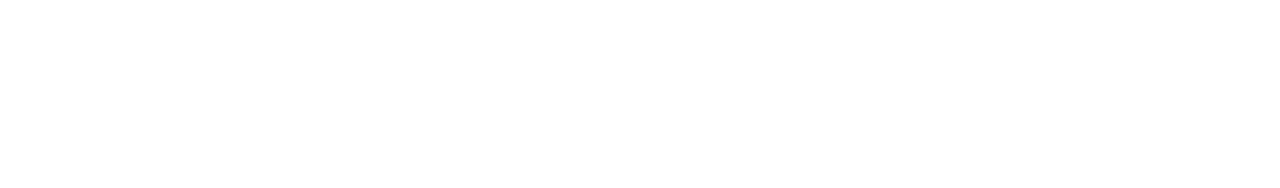
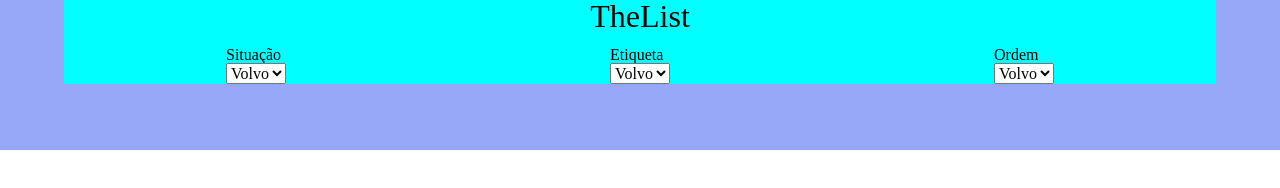
Before and after one commit to OliveiraJess/lista-compras, a plain HTML site: page index.html in a window 1280 px wide. Drawn offline with Linux system fonts and the light colour scheme.

Commit message:
rascunho da area de navegação

```diff
--- a/index.html
+++ b/index.html
@@ -11,6 +11,48 @@
 
 	<body>
 
+		<div id="navigation">
+
+			<div class="container">
+
+				<h1>TheList</h1>
+
+				<div id="filters">
+					<div class="filter" id="situation">
+						<label for="cars">Situação</label>
+						<select id="cars" name="carlist" form="carform">
+						  <option value="volvo">Volvo</option>
+						  <option value="saab">Saab</option>
+						  <option value="opel">Opel</option>
+						  <option value="audi">Audi</option>
+						</select>
+					</div>
+
+					<div class="filter" id="etiqueta">
+						<label for="cars">Etiqueta</label>
+						<select id="cars" name="carlist" form="carform">
+						  <option value="volvo">Volvo</option>
+						  <option value="saab">Saab</option>
+						  <option value="opel">Opel</option>
+						  <option value="audi">Audi</option>
+						</select>
+					</div>
+
+					<div class="filter" id="ordem">
+						<label for="cars">Ordem</label>
+						<select id="cars" name="carlist" form="carform">
+						  <option value="volvo">Volvo</option>
+						  <option value="saab">Saab</option>
+						  <option value="opel">Opel</option>
+						  <option value="audi">Audi</option>
+						</select>
+					</div>
+				</div>
+
+			</div>
+
+		</div>
+
 	</body>
 
 </html>
--- a/style/index.css
+++ b/style/index.css
@@ -4,4 +4,37 @@
 
 body {
     height: 100vh;
+
 }
+
+#navigation {
+    background-color: #98A8F8;
+    height: 150px;
+
+}
+
+.container {
+    width: 90%;
+    margin: 0 auto;
+    display: flex;
+    flex-direction: column;
+    align-items: center;
+    background-color: aqua;
+}
+
+h1 {
+    font-size: 2em;
+}
+
+#filters {
+    width: 100%;
+    margin-top: 15px;
+    display: flex;
+    justify-content: space-around;
+
+}
+
+
+label {
+    display: block;
+}
```
Lines whose indentation alone changed are shown as unchanged.
